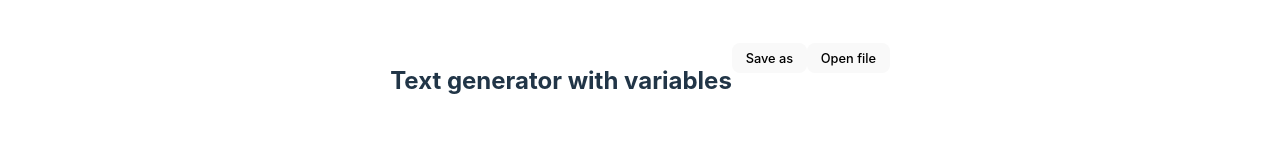
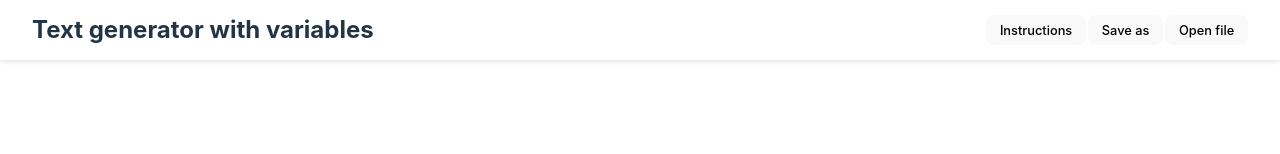
Before and after one commit to hakantakiri/twv-web, a React (Vite) app: page / in a window 1280 px wide. Shown: the top 154 px of the page. Built offline with nearby package versions, Linux system fonts and the light colour scheme.

Commit message:
Add instructions section

```diff
--- a/src/App.css
+++ b/src/App.css
@@ -2,6 +2,7 @@
     max-width: 1920px;
     margin: 0 auto;
     padding: 2rem;
+    padding-top: 80px;
     text-align: center;
 }
 
@@ -40,3 +41,72 @@
 .read-the-docs {
     color: #888;
 }
+
+.header {
+    position: fixed;
+    top: 0;
+    left: 0;
+    width: 100%;
+    height: 60px;
+    z-index: 1000;
+    background-color: var(--bg-color);
+    display: flex;
+    justify-content: space-between;
+    align-items: center;
+    padding: 0 2rem;
+    box-sizing: border-box;
+    box-shadow: 0 2px 4px rgba(0, 0, 0, 0.1);
+    color: inherit;
+    transition: background-color 0.3s ease;
+}
+
+.header-actions {
+    display: flex;
+    gap: 2px;
+}
+
+.modal-overlay {
+    position: fixed;
+    top: 0;
+    left: 0;
+    width: 100%;
+    height: 100%;
+    background-color: rgba(0, 0, 0, 0.5);
+    display: flex;
+    justify-content: center;
+    align-items: center;
+    z-index: 2000; /* Higher than header */
+}
+
+.modal-content {
+    background-color: var(--bg-color);
+    padding: 2rem;
+    border-radius: 8px;
+    position: relative;
+    max-width: 500px;
+    width: 90%;
+    box-shadow: 0 4px 6px rgba(0, 0, 0, 0.1);
+    color: inherit;
+    text-align: left;
+    max-height: 90vh;
+    overflow-y: auto;
+    box-sizing: border-box;
+}
+
+.modal-close-button {
+    position: absolute;
+    top: 10px;
+    right: 10px;
+    background: transparent;
+    border: none;
+    font-size: 1.5rem;
+    cursor: pointer;
+    padding: 0;
+    line-height: 1;
+    color: inherit;
+}
+
+.modal-close-button:hover {
+    color: #646cff; /* Match existing hover color */
+    border-color: transparent; /* Reset border for this button */
+}
--- a/src/components/Header.tsx
+++ b/src/components/Header.tsx
@@ -1,16 +1,15 @@
-import { useRef } from "react"
-import { SaveDocumentInterface } from "../common/saveDocument.interface"
-import { getCacheToDownload, loadToCacheFromFile } from "../services/cache.service"
-import { downloadFile } from "../services/files.service"
+import { useRef, useState } from 'react'
+import { SaveDocumentInterface } from '../common/saveDocument.interface'
+import {
+    getCacheToDownload,
+    loadToCacheFromFile,
+} from '../services/cache.service'
+import { downloadFile } from '../services/files.service'
+import { InstructionsModal } from './InstructionsModal'
 
 export const Header = () => {
     const uploadRef = useRef<HTMLInputElement>(null)
-
-    const navStyle: React.CSSProperties = {
-        display: 'flex',
-        justifyContent: 'space-between',
-        padding: "10px"
-    }
+    const [isModalOpen, setIsModalOpen] = useState(false)
 
     const saveToFile = () => {
         const currentCache: SaveDocumentInterface = getCacheToDownload()
@@ -19,14 +18,14 @@ export const Header = () => {
 
     const openFile = (e: any) => {
         const fileReader = new FileReader()
-        fileReader.readAsText(e.target.files[0], "UTF-8")
+        fileReader.readAsText(e.target.files[0], 'UTF-8')
         fileReader.onload = (e) => {
-            if( e.target?.result && typeof e.target.result == 'string'){
-                const jsonData = JSON.parse( e.target?.result )
-                if( 'variables' in jsonData && 'textResults' in jsonData) {
+            if (e.target?.result && typeof e.target.result == 'string') {
+                const jsonData = JSON.parse(e.target?.result)
+                if ('variables' in jsonData && 'textResults' in jsonData) {
                     const savedDocument: SaveDocumentInterface = {
                         variables: jsonData.variables,
-                        textResults: jsonData.textResults
+                        textResults: jsonData.textResults,
                     }
                     loadToCacheFromFile(savedDocument)
                 }
@@ -38,22 +37,28 @@ export const Header = () => {
         uploadRef.current?.click()
     }
 
-    return <nav style={navStyle}>
-        <h2>
-            Text generator with variables
-        </h2>
-        <div>
-            <button
-            onClick={saveToFile}
-            >
-                Save as
-            </button>
-            <button
-            onClick={handleUploadClick}
-            >
-                Open file
-            </button>
-            <input type="file" ref={uploadRef} onChange={openFile} style={{display: 'none'}}/>
-        </div>
-    </nav>
+    return (
+        <>
+            <nav className="header">
+                <h2>Text generator with variables</h2>
+                <div className="header-actions">
+                    <button onClick={() => setIsModalOpen(true)}>
+                        Instructions
+                    </button>
+                    <button onClick={saveToFile}>Save as</button>
+                    <button onClick={handleUploadClick}>Open file</button>
+                    <input
+                        type="file"
+                        ref={uploadRef}
+                        onChange={openFile}
+                        style={{ display: 'none' }}
+                    />
+                </div>
+            </nav>
+            <InstructionsModal
+                isOpen={isModalOpen}
+                onClose={() => setIsModalOpen(false)}
+            />
+        </>
+    )
 }
--- /dev/null
+++ b/src/components/InstructionsModal.tsx
@@ -0,0 +1,84 @@
+import React from 'react'
+
+interface InstructionsModalProps {
+    isOpen: boolean
+    onClose: () => void
+}
+
+export const InstructionsModal: React.FC<InstructionsModalProps> = ({
+    isOpen,
+    onClose,
+}) => {
+    if (!isOpen) return null
+
+    return (
+        <div className="modal-overlay" onClick={onClose}>
+            <div className="modal-content" onClick={(e) => e.stopPropagation()}>
+                <button className="modal-close-button" onClick={onClose}>
+                    &times;
+                </button>
+                <h3>Instructions</h3>
+                <p>
+                    This tool allows you to generate texts uring variables and
+                    templates where those variables will be replaced.
+                </p>
+                <h3>Variables</h3>
+                <p>In this section you can create:</p>
+                <ul>
+                    <li>
+                        Single variables where the <strong>key</strong> is the
+                        identifier and the <strong>value</strong> is the value
+                        of the variable.
+                    </li>
+
+                    <li>
+                        Iterative variables where the <strong>key</strong> that
+                        whill iterate for as many pairs of{' '}
+                        <strong>label</strong> and <strong>value</strong> are.
+                    </li>
+                </ul>
+                <h3>Texts or templates</h3>
+                This are the templates that will vary in content dependind on
+                the variables.
+                <h4>Using single variables</h4>
+                <p>To format goes as:</p>
+                <code>{'{{key}}'}</code>
+                <p>
+                    Fer example, if you want to say "Hello" to a bunch of people
+                    and change only the name you can create a "name" variable,
+                    "name" being the key and having the values "John" or "Jane".
+                </p>
+                <p>In that case the template would be:</p>
+                <code>{'Helllo {{name}}'}</code>
+                <p> and if the variable is key: name, value: John</p>
+                <p> the result would be:</p>
+                <code>{'Helllo John'}</code>
+                <h4>Using iterative variables</h4>
+                <p>The format goes as:</p>
+                <code>
+                    {
+                        '::: [string] {{key.label}} [string] {{key.value}} [string]'
+                    }
+                </code>
+                <p>
+                    For example, if you have a bunch of objects and want to
+                    describe their colors. You can have a variables with{' '}
+                    <strong>key</strong> objects and many key pairs of{' '}
+                    <strong>label</strong> and <strong>value</strong>.
+                </p>
+                <p>key: objects</p>
+                <p>label: apple, value: red</p>
+                <p>label: banana, value: yellow</p>
+                <p>lable: orange, label: orange</p>
+                <p>Then the template would be:</p>
+                <code>{'::: color of {{key.label}} is {{key.value}}'}</code>
+                <p>And the result would be:</p>
+                <code>color of apple is red</code>
+                <br />
+                <code>color of banana is yellow</code>
+                <br />
+                <code>color of orange is orange</code>
+            </div>
+        </div>
+    )
+}
--- a/src/index.css
+++ b/src/index.css
@@ -5,7 +5,8 @@
 
     color-scheme: light dark;
     color: rgba(255, 255, 255, 0.87);
-  background-color: #242424;
+    --bg-color: #242424;
+    background-color: var(--bg-color);
 
     font-synthesis: none;
     text-rendering: optimizeLegibility;
@@ -45,20 +46,23 @@ h1 {
 }
 
 .topFocus {
-  background: linear-gradient(180deg, rgba(152, 164, 158, 0.3) 0%, transparent 50%);
+    background: linear-gradient(
+        180deg,
+        rgba(152, 164, 158, 0.3) 0%,
+        transparent 50%
+    );
     /* height: 10px; */
     border-top: 2px solid rgba(72, 255, 167, 0.5);
     /* margin: 4px 0; */
     border-radius: 4px;
 }
 
-hr{
+hr {
     border: none;
     height: 1px;
     background-color: rgba(200, 200, 200, 0.2);
     margin: 4px 0;
 }
-
 
 button {
     border-radius: 8px;
@@ -82,7 +86,8 @@ button:focus-visible {
 @media (prefers-color-scheme: light) {
     :root {
         color: #213547;
-    background-color: #ffffff;
+        --bg-color: #ffffff;
+        background-color: var(--bg-color);
     }
     a:hover {
         color: #747bff;
```
Lines whose indentation alone changed are shown as unchanged.
